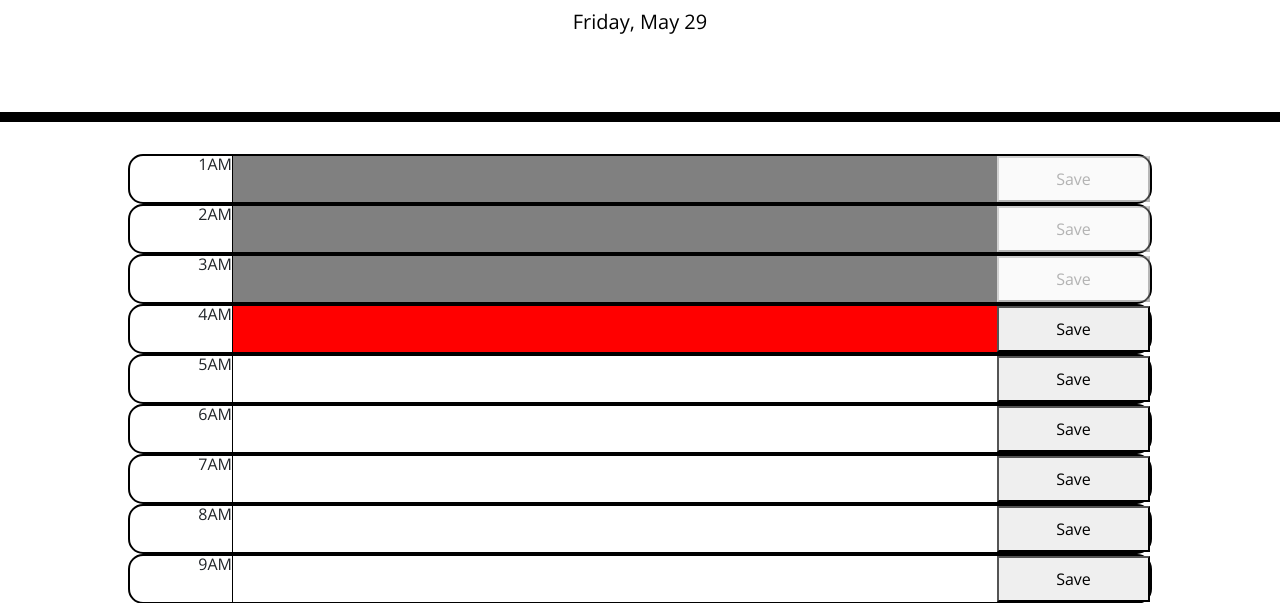
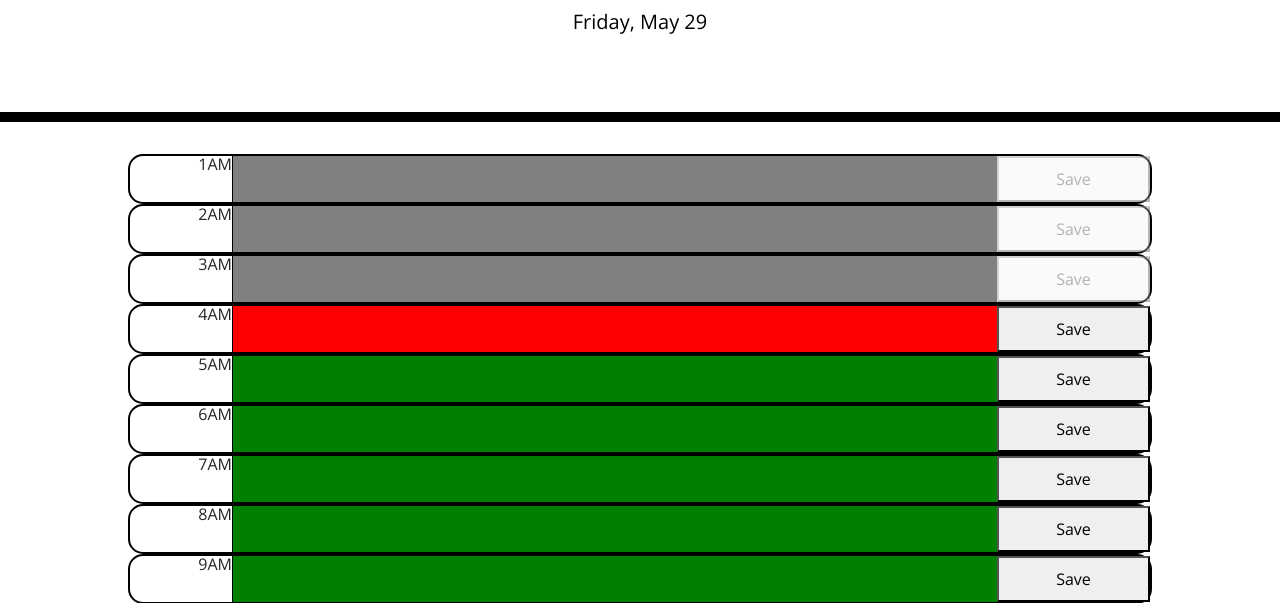
Before and after one commit to ChrisH81/daytask, a plain HTML site: page index.html in a window 1280 px wide. Shown: the part 182-785 px from the top of the page. Drawn offline with nearby package versions, Linux system fonts and the light colour scheme.

Commit message:
add future event

```diff
--- a/index.html
+++ b/index.html
@@ -76,10 +76,13 @@
       eventDiv.innerHTML = localStorage.getItem(hourDiv.innerText) || "";
 
       if ( date.hours() > i ) {
-        eventDiv.className += " disabled-event"
+        eventDiv.className += " past-event"
         eventDiv.disabled = true;
       } else if (date.hours() === i) {
         eventDiv.className += " current-event"
+      }
+      else {
+        eventDiv.className+=" future-event"
       }
       timeBlock.append(eventDiv);
 
--- a/style.css
+++ b/style.css
@@ -44,11 +44,15 @@ textarea{
     padding: 0px;
     height: 100%;
 }
-.disabled-event {
+.past-event {
   background-color: grey;
 }
 .current-event {
   background-color: red;
+}
+
+.future-event{
+  background-color:green;
 }
 
 .save-button {
```
Also changed, not shown: 1 other file.
